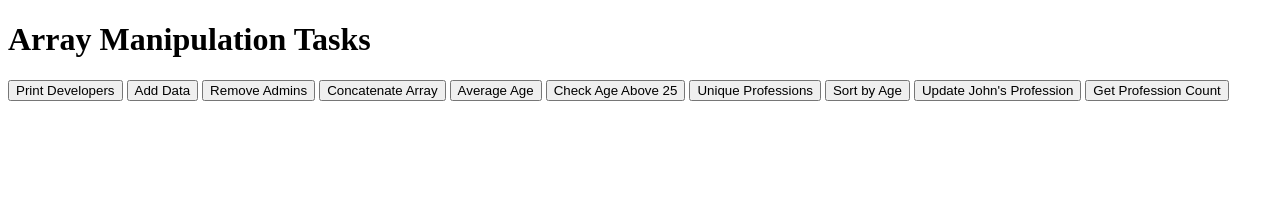
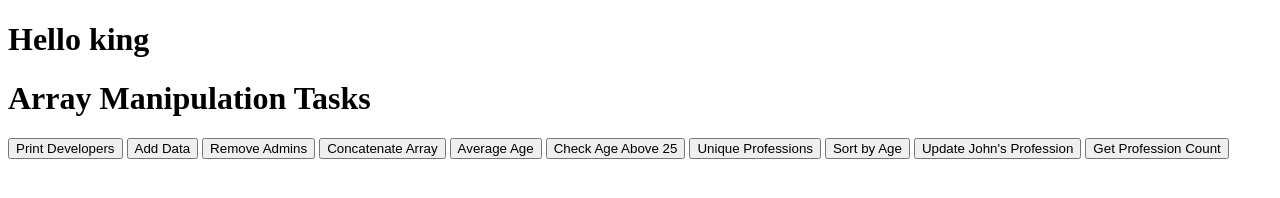
Before and after one commit to shivamyadavskn/moduletest2, a plain HTML site: page index.html in a window 1280 px wide. Drawn offline with Linux system fonts and the light colour scheme.

Commit message:
commited

```diff
--- a/index.html
+++ b/index.html
@@ -8,7 +8,7 @@
 </head>
 
 <body>
-
+    <h1>Hello king</h1>
     <h1>Array Manipulation Tasks</h1>
 
     <button onclick="PrintDeveloper()">Print Developers</button>
```
